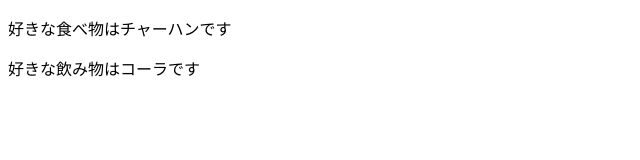
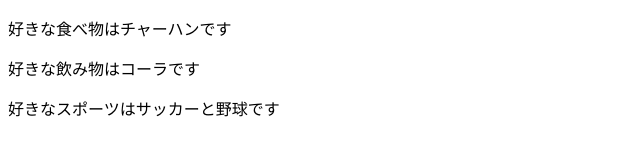
Before and after one commit to Shuma323/command-practice, a plain HTML site: page index.html in a window 1280 px wide. Shown: the whole page, without its empty margins (0-640 px from the left). Drawn offline with Linux system fonts and the light colour scheme.

Commit message:
好きなスポーツを追記＆修正

```diff
--- a/index.html
+++ b/index.html
@@ -4,5 +4,6 @@
 	<body>
 		<p>好きな食べ物はチャーハンです</p>
 		<p>好きな飲み物はコーラです</p>
+		<p>好きなスポーツはサッカーと野球です</p>
 	</body>
 </html>
```
